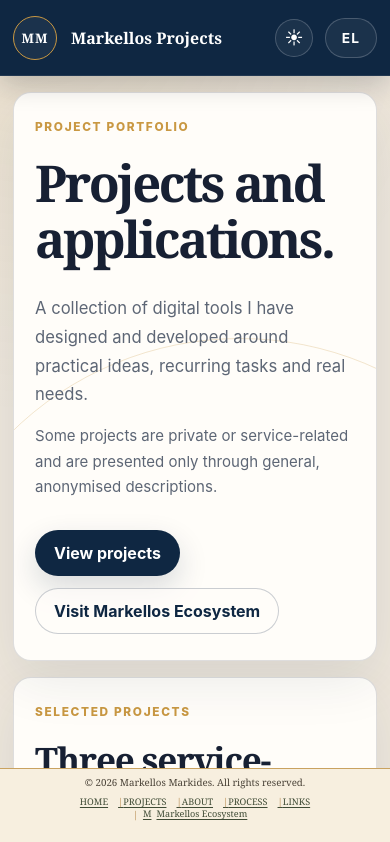
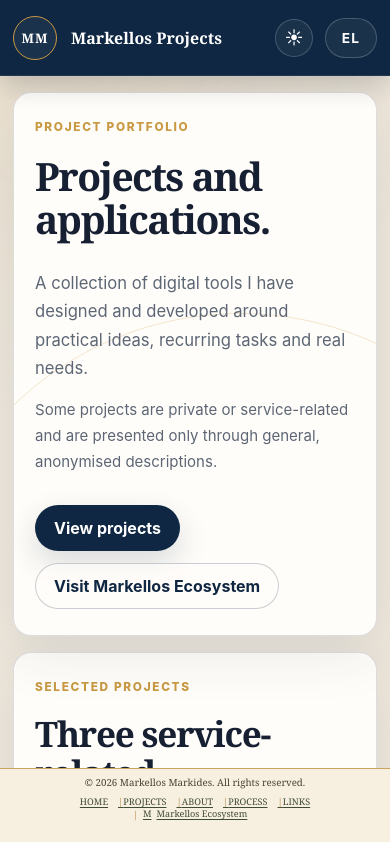
Before and after one commit to mmark76/markellos-professional-apps, a React (Vite) app: page / in a window 390 px wide. Shown: the top 842 px of the page. Built offline with nearby package versions, Linux system fonts and the light colour scheme.

Commit message:
Reduce hero title size

```diff
--- a/src/footer-overrides.css
+++ b/src/footer-overrides.css
@@ -1,5 +1,11 @@
 :root {
   --footer-height: 58px;
+}
+
+.hero-card h1 {
+  max-width: 15ch;
+  font-size: clamp(2.4rem, 4.5vw, 4.2rem);
+  letter-spacing: -0.04em;
 }
 
 .site-footer {
@@ -125,6 +131,11 @@
     --footer-height: 76px;
   }
 
+  .hero-card h1 {
+    max-width: 13ch;
+    font-size: clamp(2.2rem, 10vw, 3.2rem);
+  }
+
   .footer-bottom {
     min-height: 27px;
     padding: 0 8px;
```
